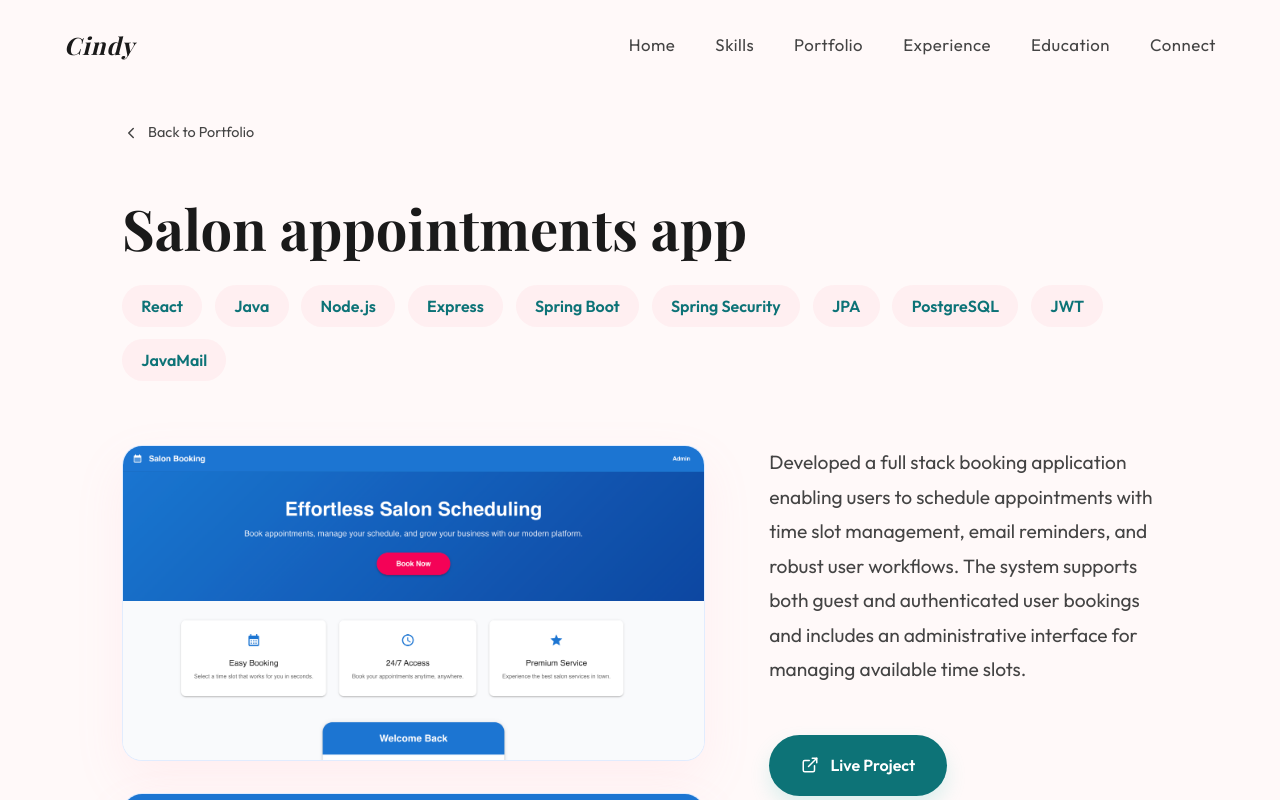
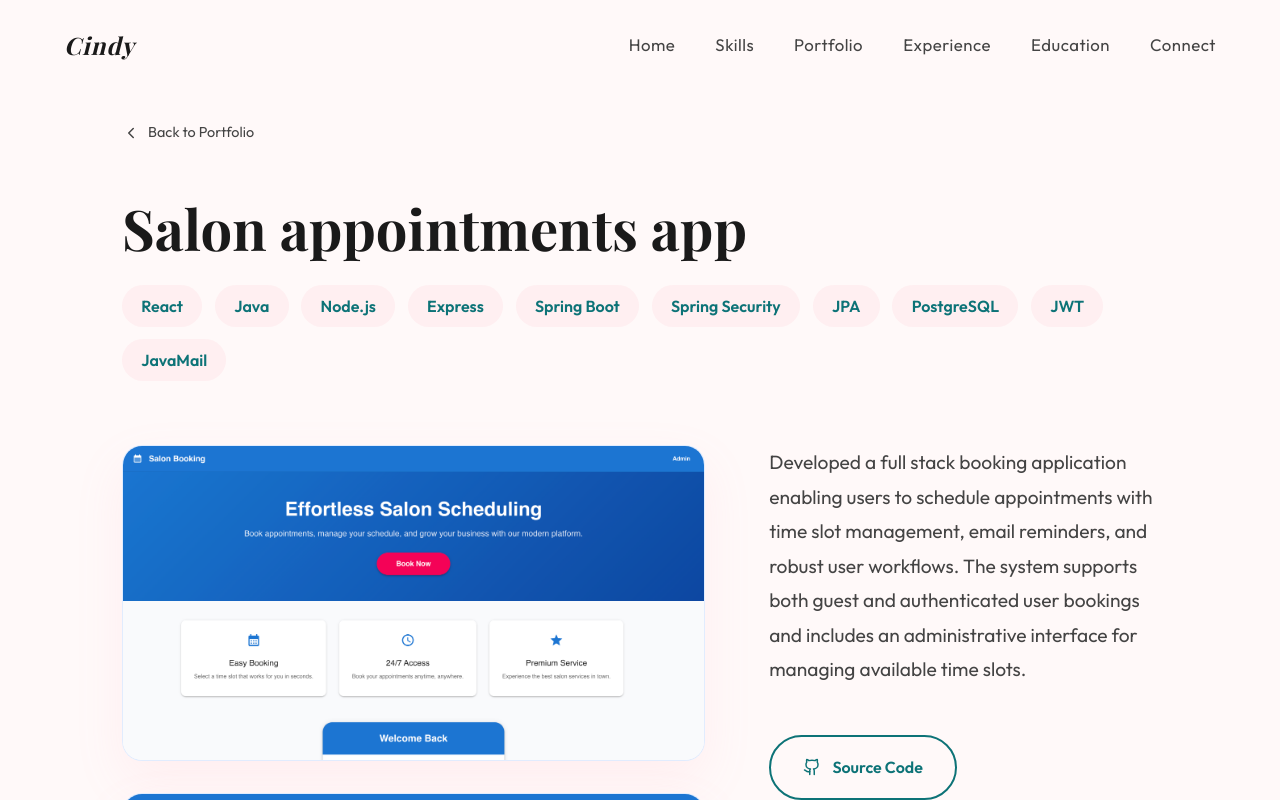
Before and after one commit to cindyylim/cindyylim.github.io, a Next.js app: page /project/booking-app in a window 1280 px wide. Shown: the top 800 px of the page. Built offline with nearby package versions, Linux system fonts and the light colour scheme; a web font is replaced by a local one.

Commit message:
Remove live project links for projects without link

```diff
--- a/app/project/[id]/page.jsx
+++ b/app/project/[id]/page.jsx
@@ -148,9 +148,10 @@ const ProjectDetails = async ({ params }) => {
                     <p style={styles.description}>{project.detailedDescription}</p>
 
                     <div style={styles.buttonGroup}>
-                        <a href={project.link} target="_blank" rel="noopener noreferrer" style={{ ...styles.btn, ...styles.primaryBtn }} className="project-link">
-                            <ExternalLink size={18} /> Live Project
-                        </a>
+                        {project.link &&
+                            <a href={project.link} target="_blank" rel="noopener noreferrer" style={{ ...styles.btn, ...styles.primaryBtn }} className="project-link">
+                                <ExternalLink size={18} /> Live Project
+                            </a>}
                         <a href={project.github} target="_blank" rel="noopener noreferrer" style={{ ...styles.btn, ...styles.secondaryBtn }} className="github-link">
                             <Github size={18} /> Source Code
                         </a>
--- a/src/data/projects.js
+++ b/src/data/projects.js
@@ -37,7 +37,6 @@ export const projects = [
             '/images/tickethub-purchase-ticket.png',
             '/images/tickethub-my-ticket.png',
         ],
-        link: 'https://github.com/cindyylim/ticket-system',
         github: 'https://github.com/cindyylim/ticket-system'
     },
     {
@@ -71,7 +70,6 @@ export const projects = [
             '/images/file-sync-app-login.png',
             '/images/file-sync-app-dashboard.png',
         ],
-        link: 'https://github.com/cindyylim/FileShareApp',
         github: 'https://github.com/cindyylim/FileShareApp'
     },
     {
@@ -89,7 +87,6 @@ export const projects = [
             '/images/confirmation.png',
             '/images/upcoming-booking.png',
         ],
-        link: 'https://github.com/cindyylim/BookingSystem',
         github: 'https://github.com/cindyylim/BookingSystem'
     },
     {
@@ -108,7 +105,6 @@ export const projects = [
             '/images/card-details.png',
             '/images/payment-success.png'
         ],
-        link: 'https://github.com/cindyylim/EcommerceStore',
         github: 'https://github.com/cindyylim/EcommerceStore'
     }
 ];
```
